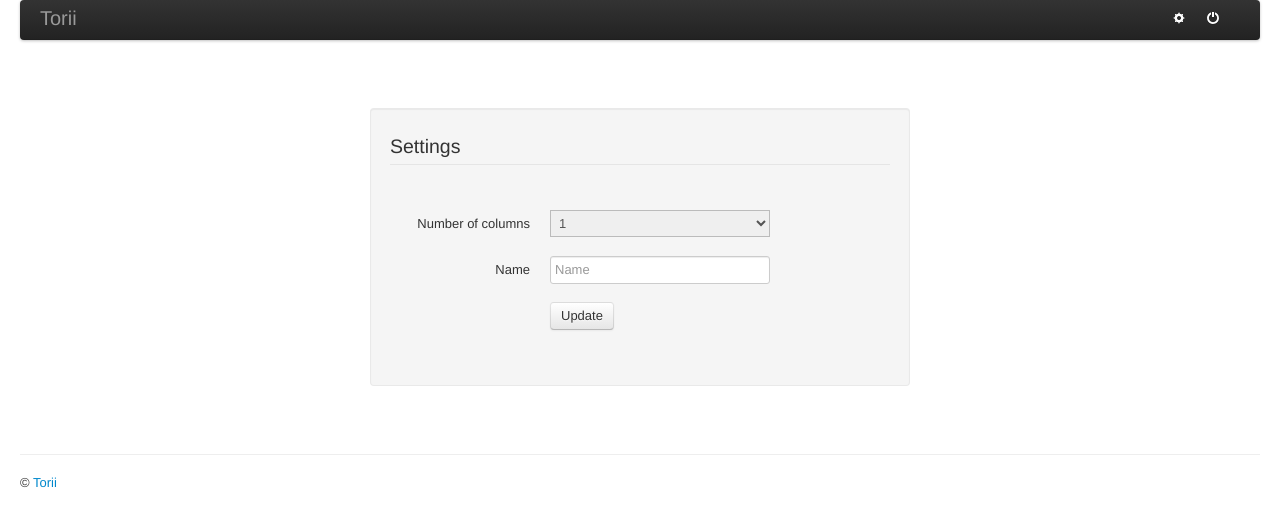
After one commit to kore/Torii, a PHP site: template src/templates/html/settings.twig in a window 1280 px wide. The commit adds this page. Shown: the top 527 px of the page. Run offline with PHP 8.4, Linux system fonts and the light colour scheme; the template is opened without the code that fills it, so the values that code supplies are empty; some libraries are stand-ins or nearby versions.

Commit message:
Implemented: Store / update user settings

```diff
--- a/src/htdocs/index.php
+++ b/src/htdocs/index.php
@@ -19,8 +19,8 @@ $dispatcher = new RMF\Dispatcher\Simple(
             'GET'  => array( $dic->mainController, 'view' ),
         ),
         '(^/portal/settings$)' => array(
-            'POST' => array( $dic->mainController, 'settings' ),
-            'GET'  => array( $dic->mainController, 'settings' ),
+            'GET'  => array( $dic->mainController, 'showSettings' ),
+            'POST' => array( $dic->mainController, 'updateSettings' ),
         ),
 
         // Auth related actions
--- a/src/main/Torii/Controller/Auth/Filter.php
+++ b/src/main/Torii/Controller/Auth/Filter.php
@@ -45,7 +45,9 @@ class Filter
 
         if ( !isset( $request->session['user'] ) )
         {
-            throw new UnauthorizedException( 'You are not authorized to view this.' );
+            // @TODO: This ia an ugly hack:
+            header( 'Location: /' );
+            exit( 0 );
         }
 
         if ( !is_callable( array( $this->controller, $method ) ) )
--- a/src/main/Torii/DIC/Base.php
+++ b/src/main/Torii/DIC/Base.php
@@ -105,6 +105,7 @@ class Base extends DIC
         {
            return new Torii\Controller\Auth\Filter(
                 new Torii\Controller\Main(
+                    $dic->userModel
                 )
             );
         };
--- a/src/templates/html/index.twig
+++ b/src/templates/html/index.twig
@@ -20,7 +20,7 @@
         <div class="navbar">
             <div class="navbar-inner">
                 <div class="container">
-                    <a class="brand" href="/">Torii</a>
+                    <a class="brand" href="/portal">Torii</a>
                     <div class="nav pull-right">
                         <ul class="nav">
                             {% block navItems %}
--- /dev/null
+++ b/src/templates/html/settings.twig
@@ -0,0 +1,42 @@
+{% extends "html/index.twig" %}
+
+{% block content %}
+<div class="box well">
+    {% for error in errors %}
+        <div class="alert alert-error">{{error}}</div>
+    {% endfor %}
+
+    {% for msg in success %}
+        <div class="alert alert-success">{{msg}}</div>
+    {% endfor %}
+
+    <form action="/portal/settings" method="POST" class="form-horizontal">
+        <fieldset>
+            <legend>Settings</legend>
+            <div class="control-group">
+                <label class="control-label" for="columns">Number of columns</label>
+                <div class="controls">
+                    <select name="columns" size="1">
+                        <option {% if settings.columns == 1 %}selected="selected"{% endif %} value="1">1</option>
+                        <option {% if settings.columns == 2 %}selected="selected"{% endif %} value="2">2</option>
+                        <option {% if settings.columns == 3 %}selected="selected"{% endif %} value="3">3</option>
+                        <option {% if settings.columns == 4 %}selected="selected"{% endif %} value="4">4</option>
+                        <option {% if settings.columns == 6 %}selected="selected"{% endif %} value="6">6</option>
+                    </select>
+                </div>
+            </div>
+            <div class="control-group">
+                <label class="control-label" for="columns">Name</label>
+                <div class="controls">
+                    <input type="text" name="name" placeholder="Name" value="{{settings.name}}" />
+                </div>
+            </div>
+            <div class="control-group">
+                <div class="controls">
+                    <button class="btn" name="submit" type="submit">Update</button>
+                </div>
+            </div>
+        </fieldset>
+    </form>
+</div>
+{% endblock %}
```
Also changed, not shown: src/main/Torii/Controller/Main.php (+60 -1 lines), src/main/Torii/Model/User.php (+19 -0 lines).
